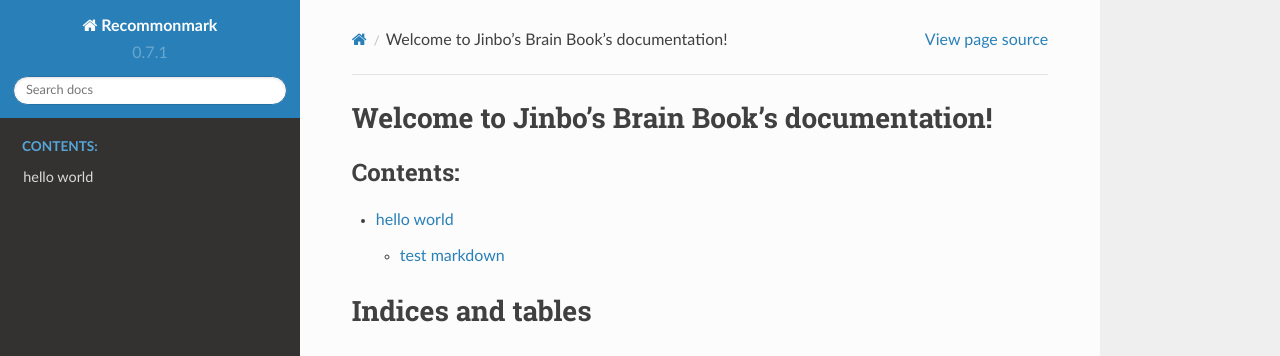
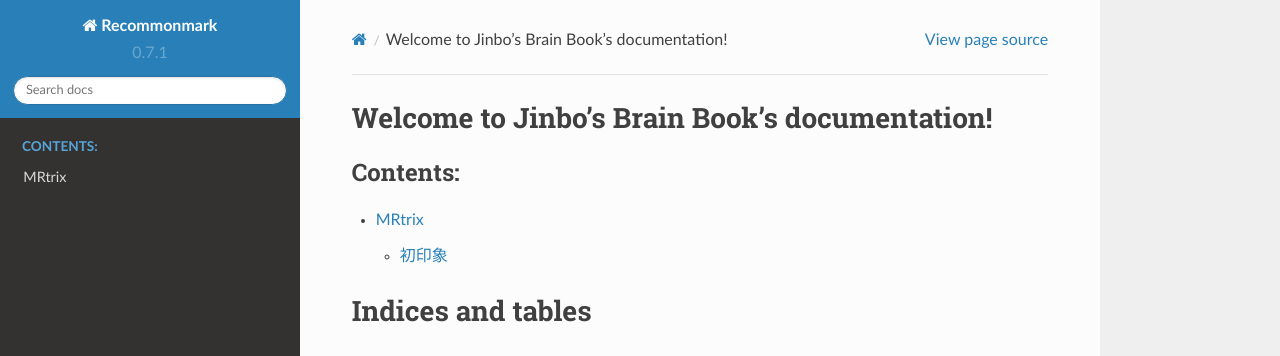
Before and after one commit to zhangjb35/jinbo_brain_book, a Sphinx documentation site: the page built from source/index.rst, in a window 1280 px wide. Shown: the top 356 px of the page. Built offline with Sphinx 7.4.7 and the Read the Docs theme 2.0.0, drawn with Linux system fonts in a browser that asks for light colours.

Commit message:
update info

```diff
--- a/source/index.rst
+++ b/source/index.rst
@@ -10,7 +10,7 @@ Welcome to Jinbo's Brain Book's documentation!
    :maxdepth: 2
    :caption: Contents:
 
-   qsiprep/hello
+   qsiprep/MRtrix
 
 
 Indices and tables
--- a/source/qsiprep/hello.md
+++ /dev/null
@@ -1,2 +0,0 @@
-# hello world
-## test markdown
```
Also changed, not shown: source/qsiprep/MRtrix.md (added, +3 -0 lines).
